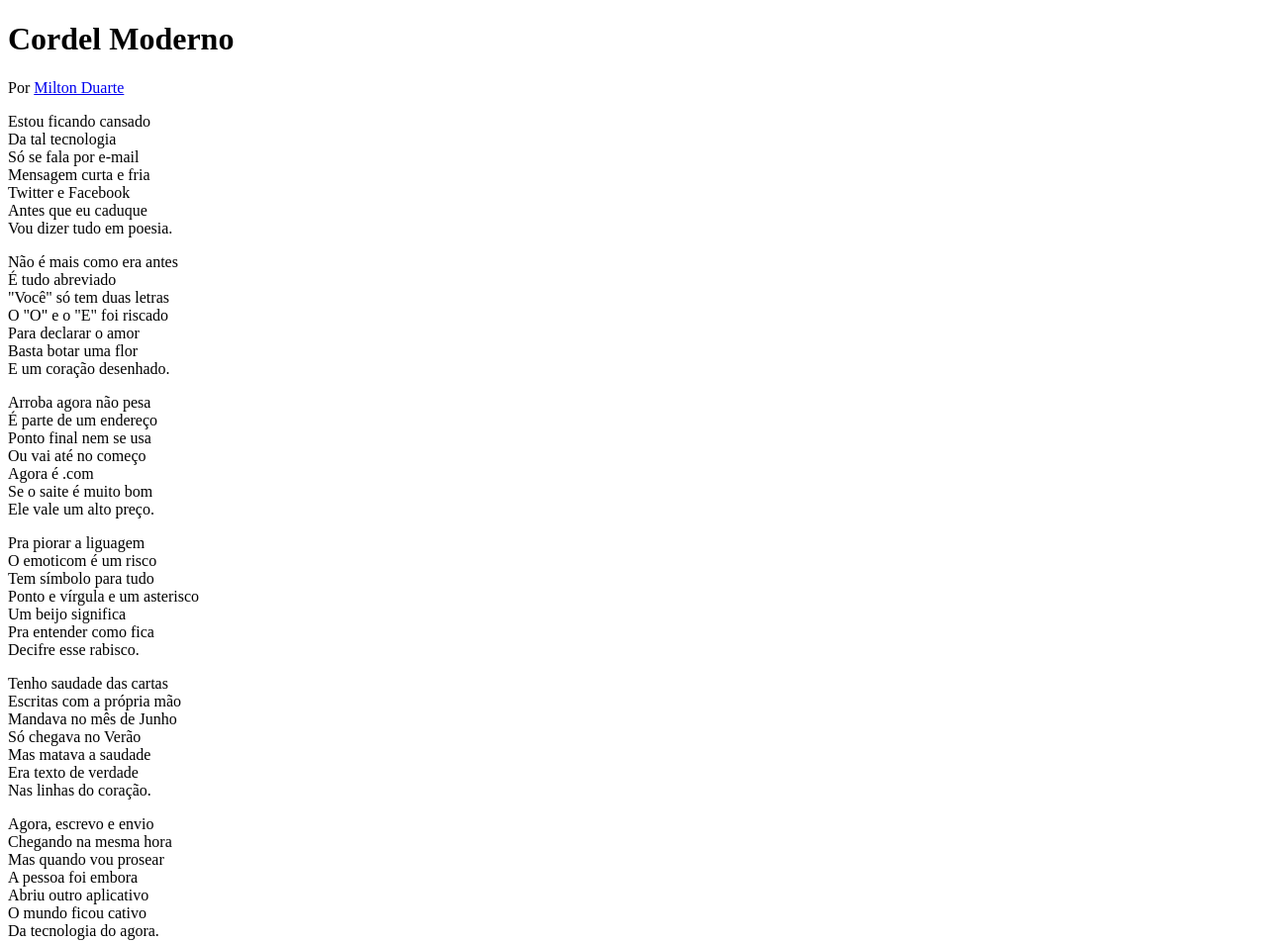
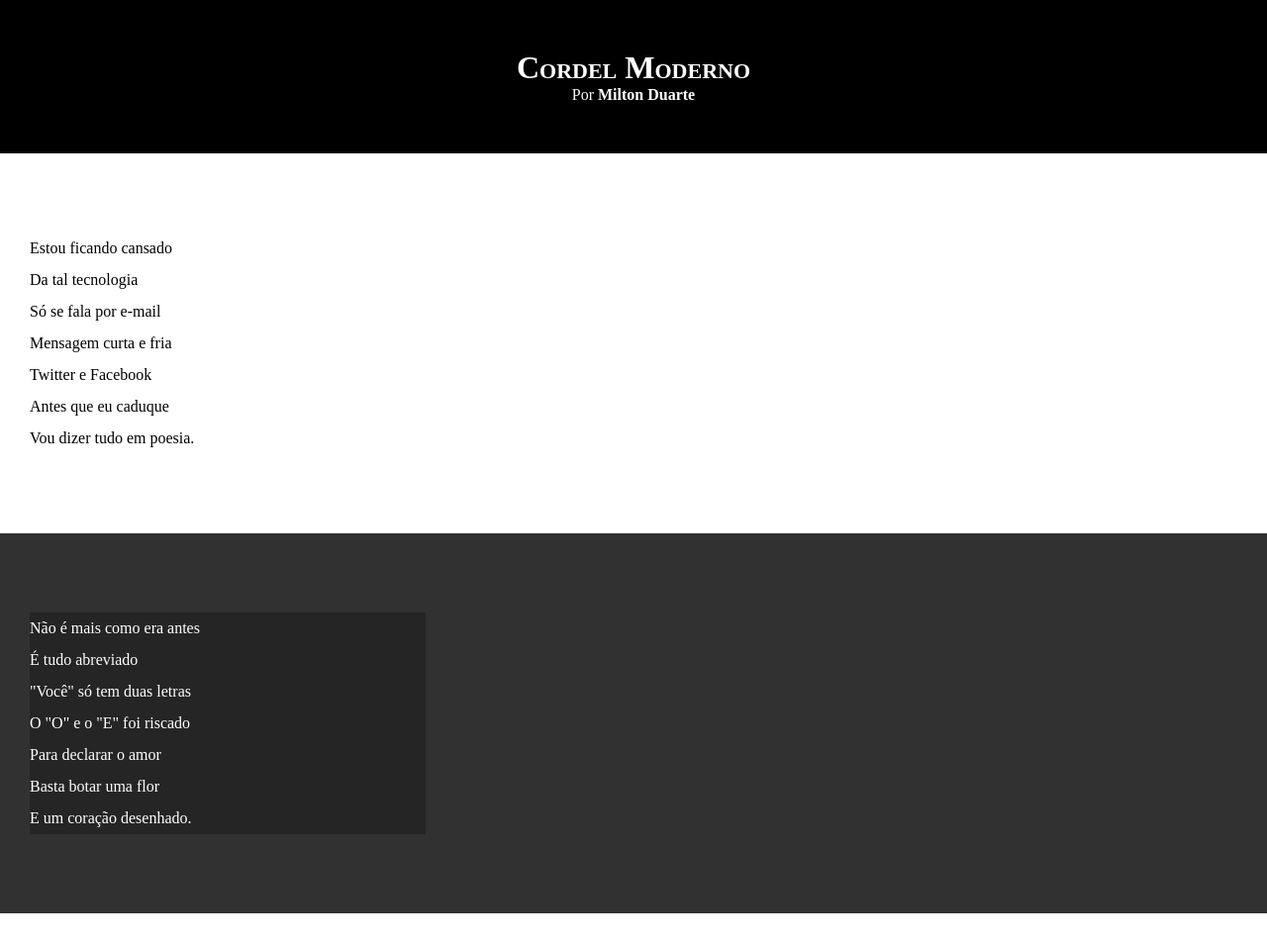
Before and after one commit to rafaelmvillela/HTLM-CSS, a plain HTML site: page DESAFIOS/desafio12/index.html in a window 1280 px wide. Shown: the top 953 px of the page at 99% size. Drawn offline with Linux system fonts and the light colour scheme.

Commit message:
atualizei estilo de texto

```diff
--- a/DESAFIOS/desafio12/estilo/style.css
+++ b/DESAFIOS/desafio12/estilo/style.css
@@ -1,3 +1,65 @@
 @charset "UTF-8";
 
-body {}
+* {
+    margin: 0px;
+    padding: 0px;
+}
+
+html, body {
+    min-height: 100vh;
+    background-color: darkgray;
+}
+
+header {
+    background-color: black;
+    color: white;
+    text-align: center;
+}
+
+header > h1 {
+    padding-top: 50px;
+    font-variant: small-caps;
+}
+
+header > p {
+    padding-bottom: 50px;
+}
+
+header a, footer a {
+    color: white;
+    text-decoration: none;
+    font-weight: bolder;
+}
+
+header a:hover, footer a:hover {
+    text-decoration: underline;
+}
+
+section {
+    padding-top: 10vh;
+    padding-bottom: 10vh;
+    line-height: 2em;
+    padding-left: 30px;
+}
+
+section.normal {
+    background-color: white;
+    color: black;
+}
+
+section.imagem {
+    background-color: rgb(49, 49, 49);
+    color: white;
+}
+
+section.imagem > p {
+    width: 400px;
+    background-color: rgba(0, 0, 0, 0.253);
+}
+
+footer {
+    background-color: black;
+    color:  white;
+    text-align: center;
+    padding: 10px;
+}
--- a/DESAFIOS/desafio12/index.html
+++ b/DESAFIOS/desafio12/index.html
@@ -13,7 +13,7 @@
         <p>Por <a href="https://www.recantodasletras.com.br/poesias/3186743" target="_blank">Milton Duarte</a></p>
     </header>
 
-    <section>
+    <section class="normal">
         <p>
             Estou ficando cansado <br>
             Da tal tecnologia <br>
@@ -25,7 +25,7 @@
         </p>
     </section>
 
-    <section>
+    <section class="imagem">
         <p>
             Não é mais como era antes <br>
             É tudo abreviado <br>
@@ -37,7 +37,7 @@
         </p>
     </section>
 
-    <section>
+    <section class="normal">
         <p>
             Arroba agora não pesa <br>
             É parte de um endereço <br>
@@ -59,7 +59,7 @@
         </p>
     </section>
 
-    <section>
+    <section class="imagem">
         <p>
             Tenho saudade das cartas <br>
             Escritas com a própria mão <br>
@@ -71,7 +71,7 @@
         </p>
     </section>
 
-    <section>
+    <section  class="normal">
         <p>
             Agora, escrevo e envio <br>
             Chegando na mesma hora <br>
```
